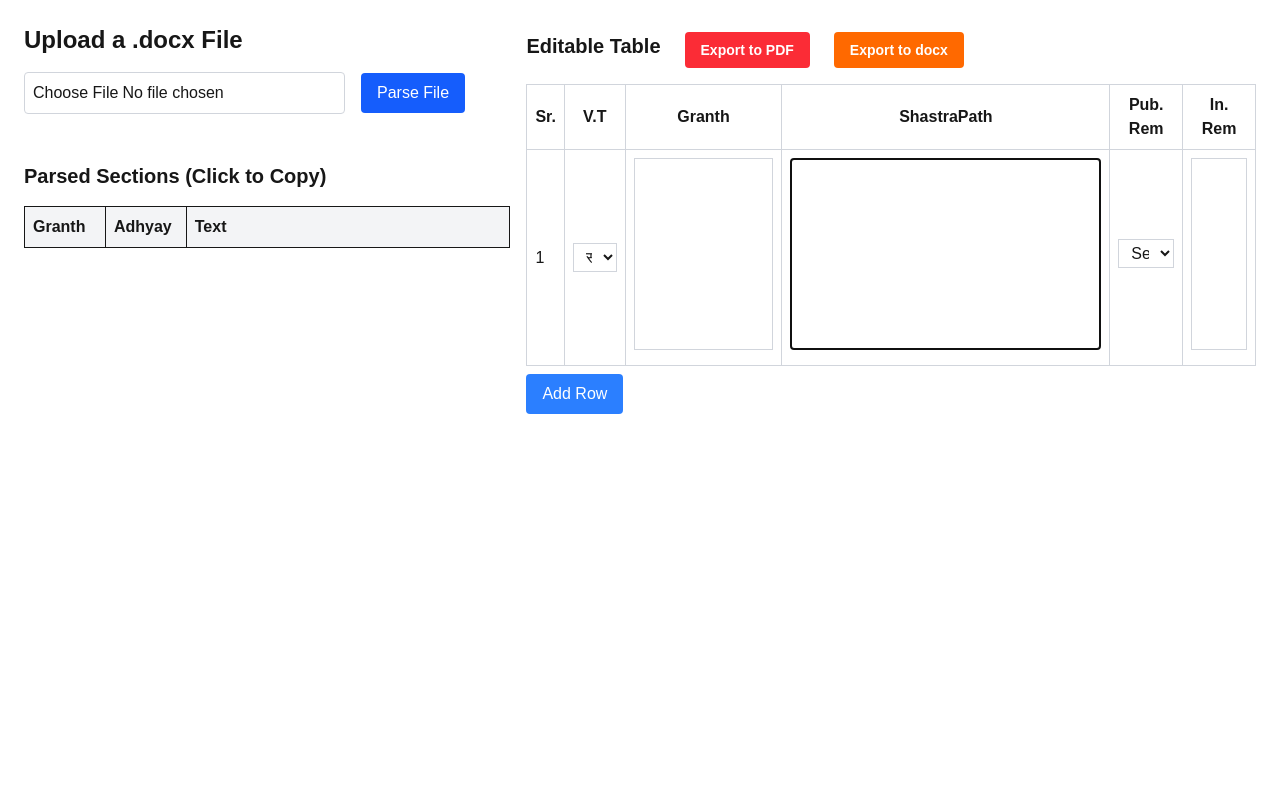
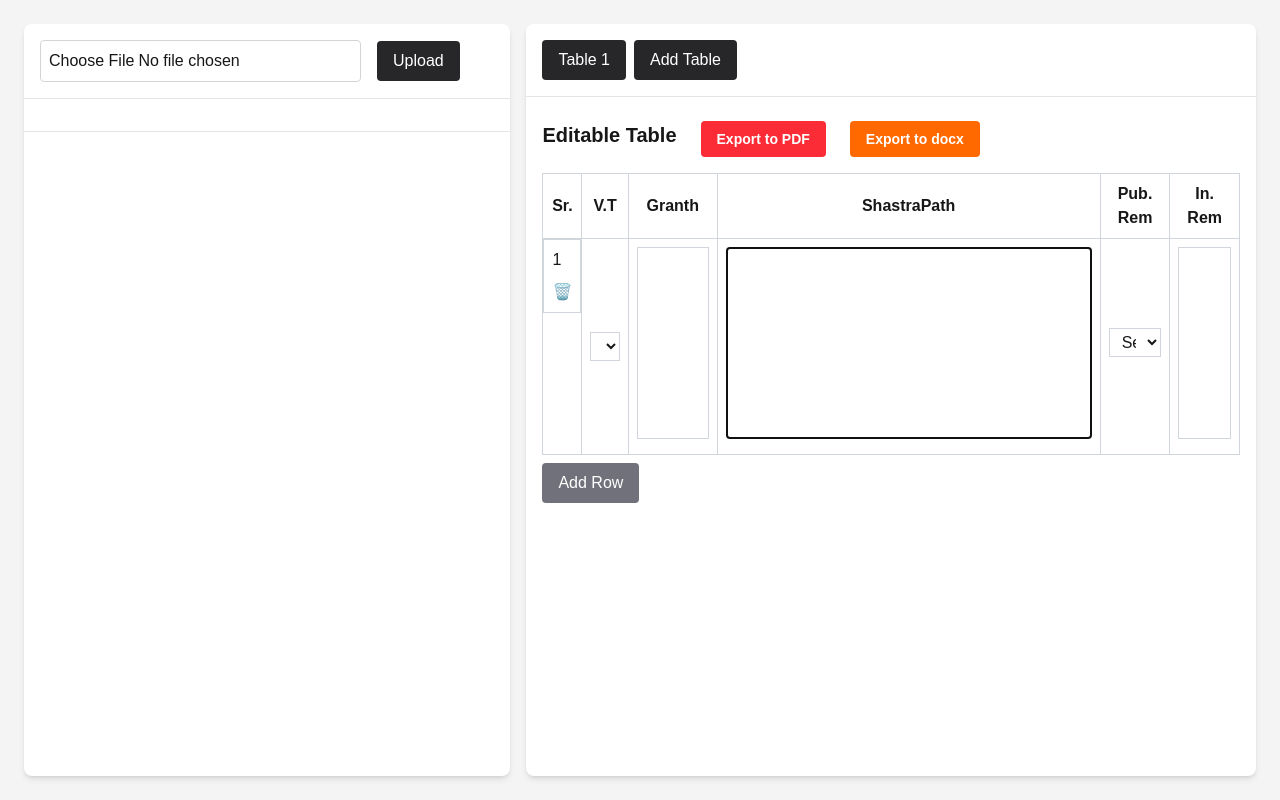
Before and after one commit to dhruvsh-1729/text-processor, a Next.js app: page / in a window 1280 px wide. Built offline with nearby package versions, Linux system fonts and the light colour scheme.

Commit message:
added multi tab functionality in both components

```diff
--- a/components/EditableTable.tsx
+++ b/components/EditableTable.tsx
@@ -308,8 +308,19 @@ const EditableTable: React.FC<EditableTableProps> = ({
           <tbody>
             {rows.map((row: TableRow, index: number) => (
               <tr key={row.id}>
-                <td className="border border-gray-300 px-2 py-2">{index + 1}</td>
-                <td className="border border-gray-300 px-2 py-2 w-1/12">
+                <td className="border flex flex-col gap-2 border-gray-300 px-2 py-2">{index + 1}
+                  <button
+                    onClick={() =>
+                      setRows((prevRows: TableRow[]) =>
+                        prevRows.filter((_, i: number) => i !== index)
+                      )
+                    }
+                    className="text-red-500 hover:text-red-700"
+                  >
+                    🗑️
+                  </button>
+                </td>
+                <td className="border border-gray-300 px-2 py-2 w-1/15">
                   <select
                     value={row.col2 || "स्व"}
                     onChange={(e: React.ChangeEvent<HTMLSelectElement>) =>
@@ -349,7 +360,7 @@ const EditableTable: React.FC<EditableTableProps> = ({
                     rows={1}
                   />
                 </td>
-                <td className="border border-gray-300 px-2 py-2" style={{ width: '45%' }}>
+                <td className="border border-gray-300 px-2 py-2" style={{ width: '55%' }}>
                   <textarea
                     value={row.col4}
                     onClick={() => setSelectedRowIndex(index)}
@@ -435,7 +446,8 @@ const EditableTable: React.FC<EditableTableProps> = ({
         </table>
         <button
           onClick={addRow}
-          className="mt-2 px-4 py-2 bg-blue-500 text-white rounded"
+          type="button"
+          className="mt-2 px-4 py-2 bg-zinc-500 cursor-pointer text-white rounded"
         >
           Add Row
         </button>
--- a/pages/index.tsx
+++ b/pages/index.tsx
@@ -6,23 +6,45 @@ import mammoth from 'mammoth';
 
 const App: React.FC = () => {
   const [file, setFile] = useState<File | null>(null);
-  const [sections, setSections] = useState<ParsedSection[]>([]);
-  const [rows, setRows] = useState<TableRow[]>([
-    { id: 1, col1: '', col2: 'स्व', col3: '', col4: '\n', col5: '', col6: '' },
+  const [docs, setDocs] = useState<Array<{ fileName: string; sections: ParsedSection[] }>>([]);
+  const [activeDocTab, setActiveDocTab] = useState<number | null>(null);
+  const [tables, setTables] = useState<Array<{ rows: TableRow[]; selectedRowIndex: number | null }>>([
+    {
+      rows: [{ id: 1, col1: '', col2: 'स्व', col3: '', col4: '\n', col5: '', col6: '' }],
+      selectedRowIndex: null,
+    },
   ]);
-  const [selectedRowIndex, setSelectedRowIndex] = useState<number | null>(null);
+  const [activeTableTab, setActiveTableTab] = useState<number>(0);
 
   const handleFileChange = (event: React.ChangeEvent<HTMLInputElement>) => {
     const selectedFile = event.target.files?.[0];
     if (
       selectedFile &&
-      selectedFile.type ===
-      'application/vnd.openxmlformats-officedocument.wordprocessingml.document'
+      selectedFile.type === 'application/vnd.openxmlformats-officedocument.wordprocessingml.document'
     ) {
       setFile(selectedFile);
     } else {
       alert('Please upload a valid .docx file');
     }
+  };
+
+  const addRow = () => {
+    setTables((prevTables) => {
+      const newTables = [...prevTables];
+      const activeTable = { ...newTables[activeTableTab] };
+      const newRow = {
+        id: activeTable.rows.length + 1,
+        col1: '',
+        col2: 'स्व',
+        col3: '',
+        col4: '\n',
+        col5: '',
+        col6: '',
+      };
+      activeTable.rows = [...activeTable.rows, newRow];
+      newTables[activeTableTab] = activeTable;
+      return newTables;
+    });
   };
 
   const handleUpload = async () => {
@@ -33,16 +55,13 @@ const App: React.FC = () => {
 
     const arrayBuffer = await file.arrayBuffer();
     const { value } = await mammoth.convertToHtml({ arrayBuffer });
-
     const rawSections = value.split(/(?=<p>ग्रंथ :-)/);
 
     const parsed: ParsedSection[] = rawSections.map((sectionHtml) => {
       const wrapper = document.createElement('div');
       wrapper.innerHTML = sectionHtml;
 
-      const lines = Array.from(wrapper.querySelectorAll('p')).map(
-        (p) => p.textContent?.trim() || ''
-      );
+      const lines = Array.from(wrapper.querySelectorAll('p')).map((p) => p.textContent?.trim() || '');
 
       let granth = '',
         adhyay = '',
@@ -52,9 +71,8 @@ const App: React.FC = () => {
       for (const line of lines) {
         if (line.startsWith('ग्रंथ :-')) {
           granth = line.replace('ग्रंथ :-', '').trim();
-          granth = granth.split("(प्रकाशक")[0].trim();
-        }
-        else if (line.startsWith('Adhyay :-')) adhyay = line.replace('Adhyay :-', '').trim();
+          granth = granth.split('(प्रकाशक')[0].trim();
+        } else if (line.startsWith('Adhyay :-')) adhyay = line.replace('Adhyay :-', '').trim();
         else if (line.startsWith('Pointers :-')) pointers = line.replace('Pointers :-', '').trim();
         else textLines.push(line);
       }
@@ -67,138 +85,199 @@ const App: React.FC = () => {
       };
     });
 
-    setSections(parsed);
+    setDocs((prevDocs) => {
+      const newDocs = [...prevDocs, { fileName: file.name, sections: parsed }];
+      setActiveDocTab(newDocs.length - 1);
+      return newDocs;
+    });
+    setFile(null); // Reset file input after upload
+  };
+
+  const addTableTab = () => {
+    setTables((prevTables) => {
+      const newTables = [
+        ...prevTables,
+        {
+          rows: [{ id: 1, col1: '', col2: 'स्व', col3: '', col4: '\n', col5: '', col6: '' }],
+          selectedRowIndex: null,
+        },
+      ];
+      setActiveTableTab(newTables.length - 1);
+      return newTables;
+    });
   };
 
   const handlePasteFromParsed = (text: string) => {
+    setTables((prevTables) => {
+      const newTables = [...prevTables];
+      const activeTable = newTables[activeTableTab];
+      const selectedRowIndex = activeTable.selectedRowIndex;
+
       if (selectedRowIndex !== null) {
+        const row = activeTable.rows[selectedRowIndex];
         const regex = /\(क्र\.-[^\)]+\)/g;
         const clippedText = text.match(regex)?.join(' ') || '';
         const remainingText = text.replace(regex, '').trim();
 
-      setRows((prevRows) =>
-      prevRows.map((row, index) => {
-        if (index === selectedRowIndex) {
-        const existingNumbers = row.col6
-          ? row.col6.split('\n').map((item) => item.trim())
-          : [];
-        const newNumbers = clippedText
-          .split(' ')
-          .map((item) => item.trim())
-          .filter((item) => item !== '');
+        const existingNumbers = row.col6 ? row.col6.split('\n').map((item) => item.trim()) : [];
+        const newNumbers = clippedText.split(' ').map((item) => item.trim()).filter((item) => item !== '');
 
-        const hasDifferentNumber = newNumbers.some(
-          (num) => !existingNumbers.includes(num)
-        );
+        const hasDifferentNumber = newNumbers.some((num) => !existingNumbers.includes(num));
 
-        return {
+        const updatedRow = {
           ...row,
-          col4: hasDifferentNumber
-            ? `${row.col4 && row.col4.trim() ? `${row.col4}......................` : ''}\n${remainingText}`
-            : row.col4 && row.col4.trim()
-            ? `${row.col4}\n${remainingText}`
-            : `\n${remainingText}`,
+          col4: `${row.col4 && row.col4.trim().includes(remainingText)
+            ? row.col4.trim()
+            : `${row.col4?.trim() || ''}${hasDifferentNumber && row.col4?.trim() ? '......................' : ''}\n${remainingText}`}`,
           col6: row.col6
             ? Array.from(new Set([...existingNumbers, ...newNumbers]))
               .filter((text) => text.trim() !== '')
               .join('\n')
             : clippedText,
         };
+
+        activeTable.rows = activeTable.rows.map((r, idx) => (idx === selectedRowIndex ? updatedRow : r));
       }
-        return row;
-      })
-      );
-    }
+      return newTables;
+    });
   };
 
   const addGranth = (granth: string) => {
+    setTables((prevTables) => {
+      const newTables = [...prevTables];
+      const activeTable = newTables[activeTableTab];
+      const selectedRowIndex = activeTable.selectedRowIndex;
+
       if (selectedRowIndex !== null) {
+        const row = activeTable.rows[selectedRowIndex];
         const [newGranth, newAdhyay] = granth.split('\n').map((item) => item.trim());
 
-      setRows((prevRows) =>
-        prevRows.map((row, index) => {
-          if (index === selectedRowIndex) {
         const existingText = row.col3.trim();
-            const existingGranths = existingText
-              ? existingText.split('\n\n').map((block) => block.trim())
-              : [];
+        const existingGranths = existingText ? existingText.split('\n\n').map((block) => block.trim()) : [];
 
-            const granthIndex = existingGranths.findIndex((block) =>
-              block.startsWith(newGranth)
-            );
+        const granthIndex = existingGranths.findIndex((block) => block.startsWith(newGranth));
 
         if (granthIndex !== -1) {
           const granthBlock = existingGranths[granthIndex];
-              const [existingGranth, ...existingAdhyays] = granthBlock
-                .split('\n')
-                .map((line) => line.trim());
+          const [existingGranth, ...existingAdhyays] = granthBlock.split('\n').map((line) => line.trim());
 
           if (!existingAdhyays.includes(newAdhyay)) {
-                existingGranths[granthIndex] = `${existingGranth}\n${[
-                  ...existingAdhyays,
-                  newAdhyay,
-                ].join('\n')}`;
+            existingGranths[granthIndex] = `${existingGranth}\n${[...existingAdhyays, newAdhyay].join('\n')}`;
           }
         } else {
           existingGranths.push(`${newGranth}\n${newAdhyay}`);
         }
 
-            return {
+        const updatedRow = {
           ...row,
           col3: existingGranths.join('\n\n'),
         };
+
+        activeTable.rows = activeTable.rows.map((r, idx) => (idx === selectedRowIndex ? updatedRow : r));
       }
-          return row;
-        })
-      );
-    }
+      return newTables;
+    });
   };
 
-  const addRow = () =>
-    setRows((prev) => [
-      ...prev,
-      { id: prev.length + 1, col1: '', col2: 'स्व', col3: '', col4: '\n', col5: '', col6: '' },
-    ]);
-
   return (
-    <div className="h-screen flex gap-4 p-6 overflow-hidden">
-      {/* Left Section */}
-      <div className="w-2/5 flex flex-col min-h-0 overflow-hidden">
-        <div className="flex-shrink-0">
-          <h1 className="text-2xl font-bold mb-4">Upload a .docx File</h1>
+    <div className="h-screen flex gap-4 p-6 overflow-hidden bg-zinc-100">
+      {/* Left Section: Document Tabs */}
+      <div className="w-2/5 flex flex-col min-h-0 overflow-hidden bg-white shadow-md rounded-lg">
+      <div className="flex-shrink-0 p-4 border-b border-zinc-200">
+        {/* <h1 className="text-xl font-semibold text-zinc-800 mb-4">Upload a .docx File</h1> */}
         <div className="flex gap-4 items-center">
         <input
           type="file"
           accept=".docx"
           onChange={handleFileChange}
-              className="border border-gray-300 p-2 rounded"
+          className="border border-zinc-300 p-2 rounded focus:outline-none focus:ring-2 focus:ring-zinc-500"
         />
         <button
           onClick={handleUpload}
-              className="bg-blue-600 text-white px-4 py-2 rounded hover:bg-blue-700"
+          className="bg-zinc-800 text-white px-4 py-2 rounded hover:bg-zinc-700 focus:outline-none focus:ring-2 focus:ring-zinc-500"
         >
-              Parse File
+          Upload
         </button>
         </div>
-          {file && <p className="mt-2 text-gray-600">Selected File: {file.name}</p>}
       </div>
-
-        <div className="flex-1 overflow-y-auto mt-4">
-          <DocxParser sections={sections} onPasteText={handlePasteFromParsed}
-            addGranth={addGranth} />
+      <div className="flex-shrink-0 p-4 border-b border-zinc-200">
+        <div className="tabs flex gap-2 flex-wrap">
+        {docs.map((doc, index) => (
+          <button
+          key={index}
+          onClick={() => setActiveDocTab(index)}
+          className={`px-4 py-2 rounded focus:outline-none focus:ring-2 focus:ring-zinc-500 ${
+            activeDocTab === index
+            ? 'bg-zinc-800 text-white'
+            : 'bg-zinc-200 text-zinc-800 hover:bg-zinc-300'
+          }`}
+          >
+          {doc.fileName}
+          </button>
+        ))}
+        </div>
+      </div>
+      <div className="flex-1 overflow-y-auto p-4">
+        {activeDocTab !== null && docs[activeDocTab] && (
+        <DocxParser
+          sections={docs[activeDocTab].sections}
+          onPasteText={handlePasteFromParsed}
+          addGranth={addGranth}
+        />
+        )}
       </div>
       </div>
 
-      {/* Right Section */}
-      <div className="w-3/5 flex flex-col min-h-0 overflow-hidden">
-        <div className="flex-1 overflow-y-auto">
+      {/* Right Section: Table Tabs */}
+      <div className="w-3/5 flex flex-col min-h-0 overflow-hidden bg-white shadow-md rounded-lg">
+      <div className="flex-shrink-0 p-4 border-b border-zinc-200">
+        <div className="tabs flex gap-2 flex-wrap">
+        {tables.map((_, index) => (
+          <button
+          key={index}
+          onClick={() => setActiveTableTab(index)}
+          className={`px-4 py-2 rounded focus:outline-none focus:ring-2 focus:ring-zinc-500 ${
+            activeTableTab === index
+            ? 'bg-zinc-800 text-white'
+            : 'bg-zinc-200 text-zinc-800 hover:bg-zinc-300'
+          }`}
+          >
+          Table {index + 1}
+          </button>
+        ))}
+        <button
+          onClick={addTableTab}
+          className="px-4 py-2 bg-zinc-800 text-white rounded hover:bg-zinc-700 focus:outline-none focus:ring-2 focus:ring-zinc-500"
+        >
+          Add Table
+        </button>
+        </div>
+      </div>
+      <div className="flex-1 overflow-y-auto p-4">
+        {tables[activeTableTab] && (
         <EditableTable
-            rows={rows}
-            selectedRowIndex={selectedRowIndex}
-            setSelectedRowIndex={setSelectedRowIndex}
-            setRows={setRows}
+          rows={tables[activeTableTab].rows}
+          selectedRowIndex={tables[activeTableTab].selectedRowIndex}
+          setSelectedRowIndex={(index) =>
+          setTables((prev) => {
+            const newTables = [...prev];
+            newTables[activeTableTab].selectedRowIndex = index;
+            return newTables;
+          })
+          }
+          setRows={(newRows) =>
+          setTables((prev) => {
+            const newTables = [...prev];
+            newTables[activeTableTab].rows =
+            typeof newRows === 'function'
+              ? newRows(newTables[activeTableTab].rows)
+              : newRows;
+            return newTables;
+          })
+          }
           addRow={addRow}
         />
+        )}
       </div>
       </div>
     </div>
```
Lines whose indentation alone changed are shown as unchanged.
